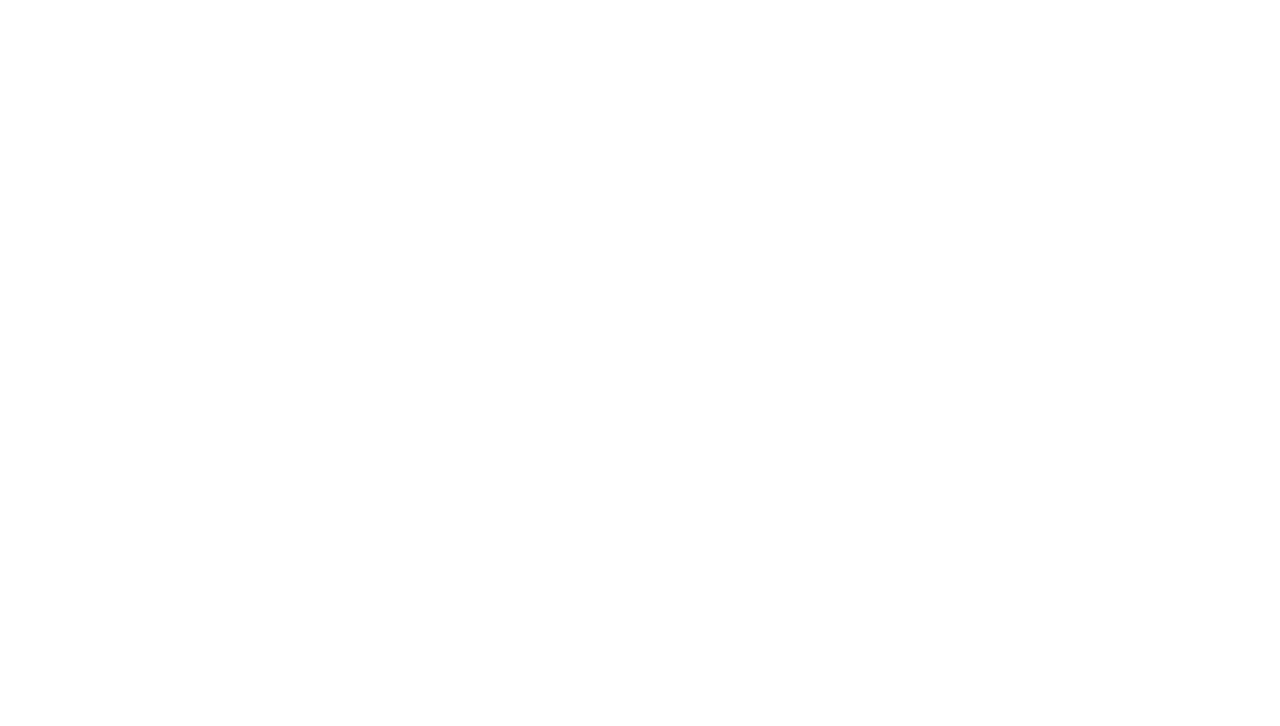
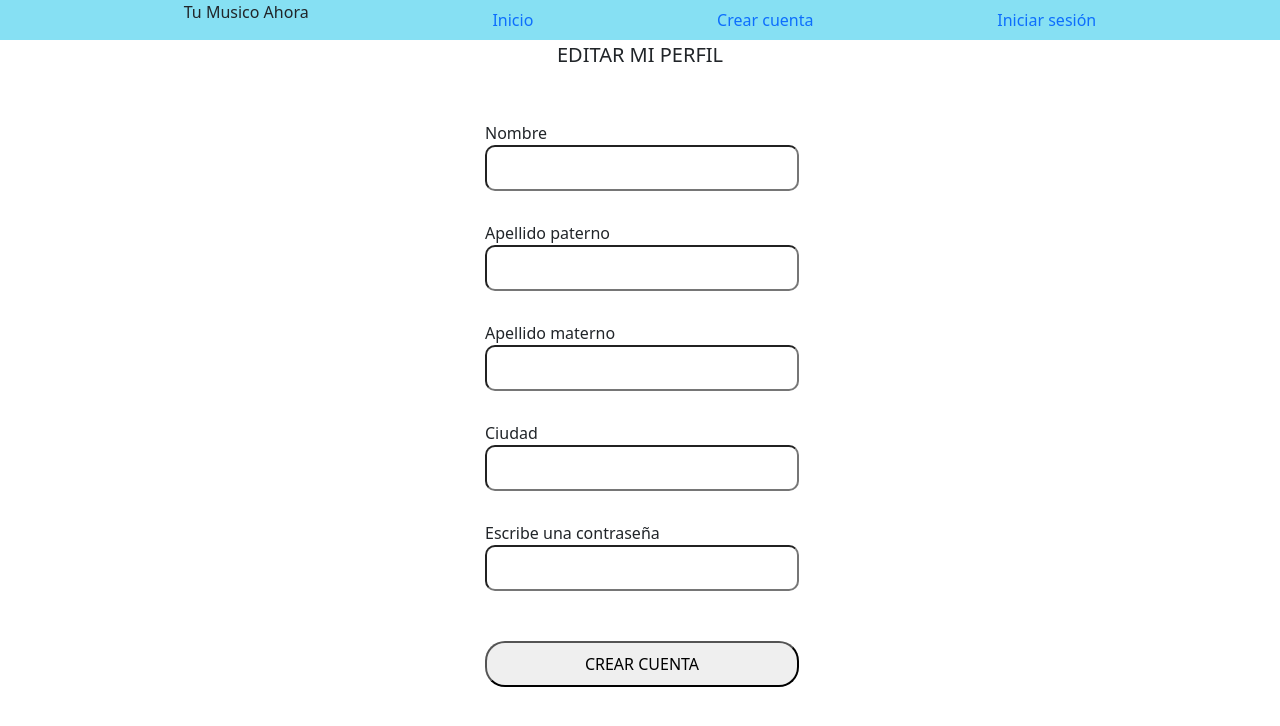
Before and after one commit to Kodemia-MusicApp/MusicApp-FrontEnd, a React app: page /editprofilemusician in a window 1280 px wide. Before the commit this address had no page. Shown: the top 726 px of the page. Built offline with nearby package versions, Linux system fonts and the light colour scheme; no server answers.

Commit message:
2 files modified

```diff
--- a/src/App.js
+++ b/src/App.js
@@ -15,7 +15,7 @@ import { CreateAccountMusician } from './Pages/CreateAccountMusician/CreateAccou
 import { CreateAccountUser } from './Pages/CreateAccountUser/CreateAccountUser'
 import { UserProfile } from './Pages/UserProfile/UserProfile '
 import { EditProfileUser } from './Pages/EditProfileUser/EditProfileUser'
-
+import { EditProfileMusician } from './Pages/EditProfileMusician/EditProfileMusician'
 function App() {
     return (
         <div>
@@ -45,7 +45,10 @@ function App() {
                 <Route path="/crearcuenta" element={<CreateAccount />} />
                 <Route path="/userprofile" element={<UserProfile />} />
                 <Route path="/editprofileuser" element={<EditProfileUser />} />
-
+                <Route
+                    path="/editprofilemusician"
+                    element={<EditProfileMusician />}
+                />
             </Routes>
         </div>
     )
--- a/src/Pages/EditProfileMusician/EditProfileMusician.jsx
+++ b/src/Pages/EditProfileMusician/EditProfileMusician.jsx
@@ -0,0 +1,45 @@
+import React from 'react'
+import './EditProfileMusician.scss'
+import { Navbar } from '../../Components/Navbar/Navbar'
+export const EditProfileMusician = () => {
+    return (
+        <div>
+            <Navbar />
+            <div className="EditProfileUser">
+                <div className="EditProfileUser-container">
+                    <p className="Login-Title">EDITAR MI PERFIL</p>
+                    <div className="EditProfileUser-content">
+                        <div className="EditProfileUserFormulario">
+                            <form className="EditProfileUserForm">
+                                <label className="labelCreateUse">Nombre</label>
+                                <input type="text" className="editUser" />
+
+                                <label className="labelCreateUse">
+                                    Apellido paterno
+                                </label>
+                                <input type="text" className="editUser" />
+
+                                <label className="labelCreateUse">
+                                    Apellido materno
+                                </label>
+                                <input type="text" className="editUser" />
+
+                                <label className="labelCreateUse">Ciudad</label>
+                                <input type="text" className="editUser" />
+
+                                <label className="labelCreateUse">
+                                    Escribe una contraseña
+                                </label>
+                                <input type="password" className="editUser" />
+
+                                <button className="BotonGeneral">
+                                    CREAR CUENTA
+                                </button>
+                            </form>
+                        </div>
+                    </div>
+                </div>
+            </div>
+        </div>
+    )
+}
```
